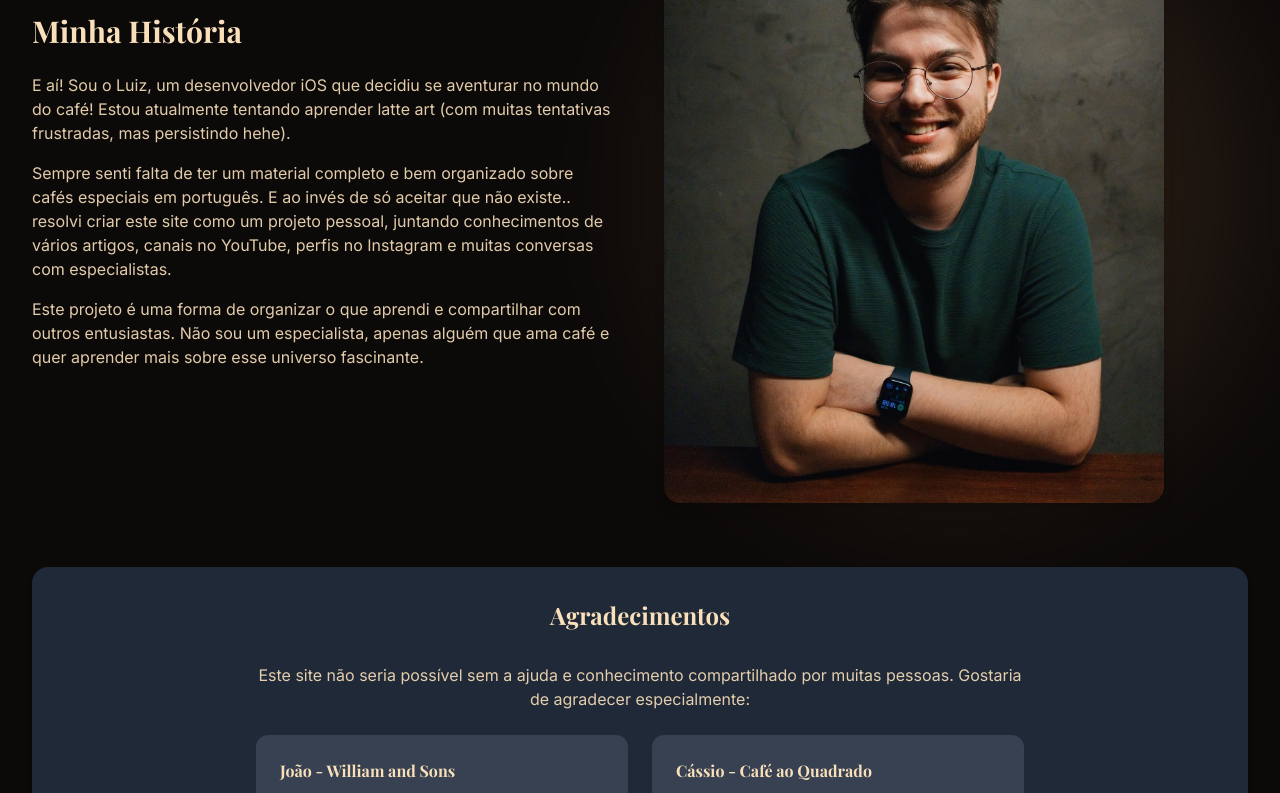
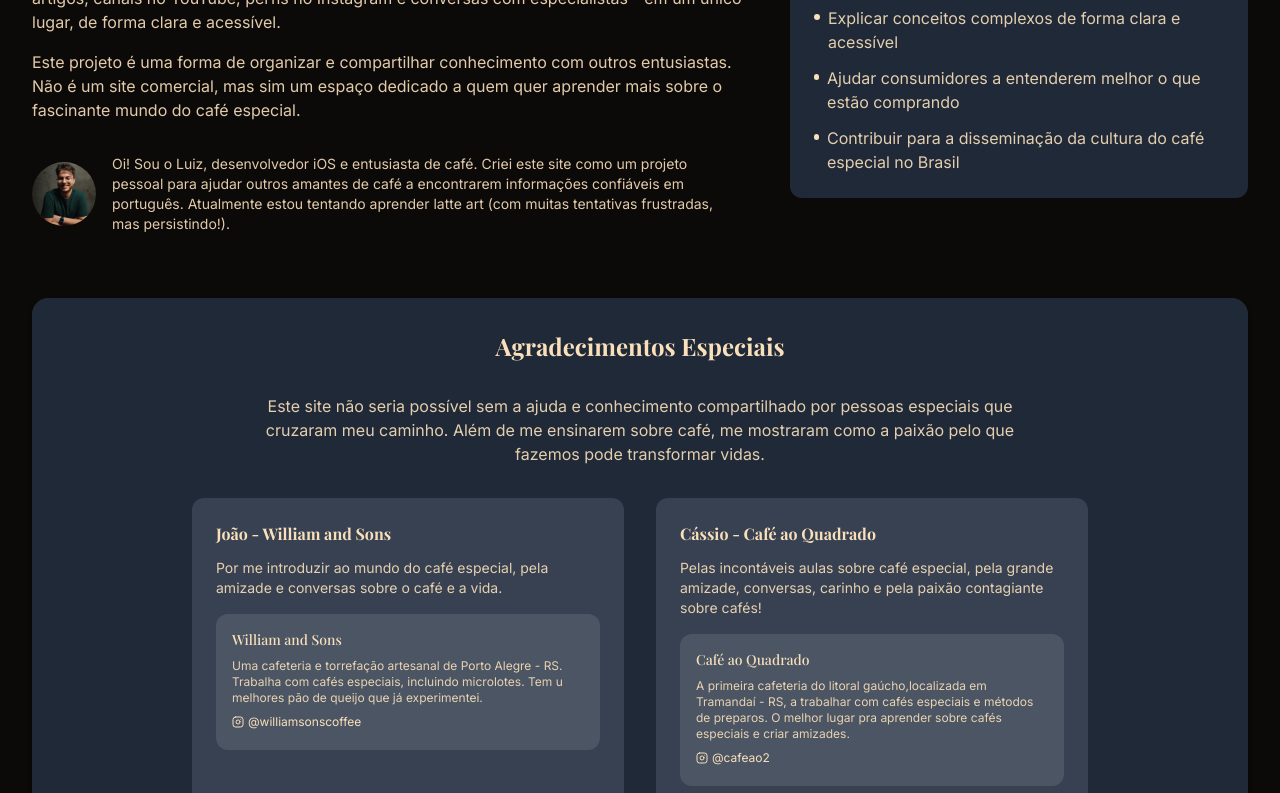
Before and after one commit to luizmellodev/coffee-hunter.web, a Next.js app: page /sobre in a window 1280 px wide. Shown: the part 780-1573 px from the top of the page. Built offline with nearby package versions, Linux system fonts and the light colour scheme; a web font is replaced by a local one.

Commit message:
improve about page

```diff
--- a/app/sobre/page.tsx
+++ b/app/sobre/page.tsx
@@ -1,3 +1,4 @@
+"use client"
 import Image from "next/image"
 import { Heart, Mail, Instagram } from "lucide-react"
 import { PageHeader } from "@/components/page-header"
@@ -9,69 +10,127 @@ export default function SobrePage() {
     <div className="min-h-screen">
       <PageHeader
         title="Sobre o Coffee Hunter"
-        description="Um pouco sobre mim e a jornada de criação deste site."
+        description="A história e o propósito por trás deste projeto."
         icon={<Heart className="h-8 w-8 text-[#C38154]" />}
       />
 
       <section className="py-12 md:py-16">
         <div className="container">
-          <div className="grid lg:grid-cols-2 gap-12 items-center mb-16">
-            <div>
-              <h2 className="text-3xl font-bold text-[#884A39] dark:text-[#F9E0BB] mb-6">Minha História</h2>
+          <div className="grid lg:grid-cols-5 gap-12 items-start mb-16">
+            <div className="lg:col-span-3">
+              <h2 className="text-3xl font-bold text-[#884A39] dark:text-[#F9E0BB] mb-6">O Projeto</h2>
               <div className="space-y-4 text-[#884A39]/80 dark:text-[#F9E0BB]/90">
                 <p>
-                  E aí! Sou o Luiz, um desenvolvedor iOS que decidiu se aventurar no mundo do café! Estou atualmente tentando aprender latte art (com muitas tentativas frustradas, mas
-                  persistindo hehe).
+                  O Coffee Hunter nasceu da necessidade de ter um material completo e bem organizado sobre cafés especiais em português.
+                  A ideia é reunir conhecimentos de diversas fontes - artigos, canais no YouTube, perfis no Instagram e conversas com especialistas - em um único lugar,
+                  de forma clara e acessível.
                 </p>
                 <p>
-                  Sempre senti falta de ter um material completo e bem organizado sobre cafés especiais em português.
-                  E ao invés de só aceitar que não existe.. resolvi criar este site como um projeto pessoal, juntando conhecimentos de vários artigos,
-                  canais no YouTube, perfis no Instagram e muitas conversas com especialistas.
+                  Este projeto é uma forma de organizar e compartilhar conhecimento com outros entusiastas. Não é um site comercial,
+                  mas sim um espaço dedicado a quem quer aprender mais sobre o fascinante mundo do café especial.
                 </p>
-                <p>
-                  Este projeto é uma forma de organizar o que aprendi e compartilhar com outros entusiastas. Não sou um
-                  especialista, apenas alguém que ama café e quer aprender mais sobre esse universo fascinante.
-                </p>
+                <div className="flex items-center gap-4 pt-4">
+                  <div className="relative w-16 h-16 flex-shrink-0">
+                    <Image
+                      src="/me.jpg"
+                      fill
+                      alt="Luiz Mello"
+                      className="rounded-full object-cover"
+                    />
+                  </div>
+                  <div>
+                    <p className="text-sm">
+                      Oi! Sou o Luiz, desenvolvedor iOS e entusiasta de café. Criei este site como um projeto pessoal para ajudar
+                      outros amantes de café a encontrarem informações confiáveis em português. Atualmente estou tentando aprender
+                      latte art (com muitas tentativas frustradas, mas persistindo!).
+                    </p>
+                  </div>
+                </div>
               </div>
             </div>
-            <div className="relative">
-              <div className="absolute -z-10 inset-0 bg-[#F9E0BB] dark:bg-[#C38154]/30 rounded-full blur-3xl opacity-40" />
-              <Image
-                src="/me.jpg"
-                width={500}
-                height={400}
-                alt="Desenvolvedor trabalhando com café"
-                className="rounded-2xl shadow-lg object-cover w-22 h-22"
-              />
+            <div className="lg:col-span-2">
+              <div className="bg-[#F9E0BB]/30 dark:bg-gray-800 rounded-xl p-6">
+                <h3 className="text-xl font-bold text-[#884A39] dark:text-[#F9E0BB] mb-4">Objetivos do Site</h3>
+                <ul className="space-y-3 text-[#884A39]/80 dark:text-[#F9E0BB]/90">
+                  <li className="flex items-start gap-2">
+                    <div className="w-1.5 h-1.5 bg-[#884A39] dark:bg-[#F9E0BB] rounded-full mt-2" />
+                    <span>Fornecer informações confiáveis sobre café especial em português</span>
+                  </li>
+                  <li className="flex items-start gap-2">
+                    <div className="w-1.5 h-1.5 bg-[#884A39] dark:bg-[#F9E0BB] rounded-full mt-2" />
+                    <span>Explicar conceitos complexos de forma clara e acessível</span>
+                  </li>
+                  <li className="flex items-start gap-2">
+                    <div className="w-1.5 h-1.5 bg-[#884A39] dark:bg-[#F9E0BB] rounded-full mt-2" />
+                    <span>Ajudar consumidores a entenderem melhor o que estão comprando</span>
+                  </li>
+                  <li className="flex items-start gap-2">
+                    <div className="w-1.5 h-1.5 bg-[#884A39] dark:bg-[#F9E0BB] rounded-full mt-2" />
+                    <span>Contribuir para a disseminação da cultura do café especial no Brasil</span>
+                  </li>
+                </ul>
+              </div>
             </div>
           </div>
 
           <div className="bg-white dark:bg-gray-800 rounded-2xl p-8 shadow-md mb-16">
-            <h3 className="text-2xl font-bold text-[#884A39] dark:text-[#F9E0BB] mb-8 text-center">Agradecimentos</h3>
+            <h3 className="text-2xl font-bold text-[#884A39] dark:text-[#F9E0BB] mb-8 text-center">Agradecimentos Especiais</h3>
 
-            <div className="space-y-6 text-[#884A39]/80 dark:text-[#F9E0BB]/90">
+            <div className="space-y-8 text-[#884A39]/80 dark:text-[#F9E0BB]/90">
               <p className="text-center max-w-3xl mx-auto">
-                Este site não seria possível sem a ajuda e conhecimento compartilhado por muitas pessoas. Gostaria de
-                agradecer especialmente:
+                Este site não seria possível sem a ajuda e conhecimento compartilhado por pessoas especiais que cruzaram meu caminho.
+                Além de me ensinarem sobre café, me mostraram como a paixão pelo que fazemos pode transformar vidas.
               </p>
 
-              <div className="grid md:grid-cols-2 gap-6 max-w-3xl mx-auto">
+              <div className="grid md:grid-cols-2 gap-8 max-w-4xl mx-auto">
                 <div className="bg-[#F9E0BB]/30 dark:bg-gray-700 p-6 rounded-xl">
-                  <h4 className="font-bold text-[#884A39] dark:text-[#F9E0BB] mb-2">João - William and Sons</h4>
-                  <p className="text-sm">
-                    Pelas conversas inspiradoras e pelo conhecimento compartilhado sobre o mundo dos cafés especiais (e pelo nome Coffee Hunter!).
+                  <h4 className="font-bold text-[#884A39] dark:text-[#F9E0BB] mb-3">João - William and Sons</h4>
+                  <p className="text-sm mb-4">
+                    Por me introduzir ao mundo do café especial, pela amizade e conversas sobre o café e a vida.
                   </p>
+                  <div className="bg-[#F9E0BB]/20 dark:bg-gray-600 p-4 rounded-lg">
+                    <h5 className="font-medium text-[#884A39] dark:text-[#F9E0BB] mb-2 text-sm">William and Sons</h5>
+                    <p className="text-xs">
+                    Uma cafeteria e torrefação artesanal de Porto Alegre - RS. Trabalha com cafés especiais, incluindo microlotes. Tem u   melhores pão de queijo que já experimentei.
+                    </p>
+                    <a
+                      href="https://instagram.com/williamsonscoffee"
+                      target="_blank"
+                      rel="noopener noreferrer"
+                      className="inline-flex items-center gap-1 text-xs text-[#884A39] dark:text-[#F9E0BB] mt-2 hover:underline"
+                    >
+                      <Instagram className="h-3 w-3" />
+                      @williamsonscoffee
+                    </a>
+                  </div>
                 </div>
 
                 <div className="bg-[#F9E0BB]/30 dark:bg-gray-700 p-6 rounded-xl">
-                  <h4 className="font-bold text-[#884A39] dark:text-[#F9E0BB] mb-2">Cássio - Café ao Quadrado</h4>
-                  <p className="text-sm">Pelos insights valiosos e pela paixão contagiante pelo café de qualidade.</p>
+                  <h4 className="font-bold text-[#884A39] dark:text-[#F9E0BB] mb-3">Cássio - Café ao Quadrado</h4>
+                  <p className="text-sm mb-4">
+                    Pelas incontáveis aulas sobre café especial, pela grande amizade, conversas, carinho e pela paixão contagiante sobre cafés!
+                  </p>
+                  <div className="bg-[#F9E0BB]/20 dark:bg-gray-600 p-4 rounded-lg">
+                    <h5 className="font-medium text-[#884A39] dark:text-[#F9E0BB] mb-2 text-sm">Café ao Quadrado</h5>
+                    <p className="text-xs">
+                    A primeira cafeteria do litoral gaúcho,localizada em Tramandaí - RS, a trabalhar com cafés especiais e métodos de preparos. O melhor lugar pra aprender sobre cafés especiais e criar amizades.
+                    </p>
+                    <a
+                      href="https://instagram.com/cafeao2"
+                      target="_blank"
+                      rel="noopener noreferrer"
+                      className="inline-flex items-center gap-1 text-xs text-[#884A39] dark:text-[#F9E0BB] mt-2 hover:underline"
+                    >
+                      <Instagram className="h-3 w-3" />
+                      @cafeao2
+                    </a>
+                  </div>
                 </div>
               </div>
 
-              <p className="text-center max-w-3xl mx-auto mt-6">
-                E a todos os baristas, produtores, torrefadores e entusiastas que compartilham seu conhecimento online e
-                pessoalmente.
+              <p className="text-center max-w-3xl mx-auto mt-8">
+                E a todos os baristas, produtores, torrefadores e entusiastas que compartilham seu conhecimento e paixão,
+                contribuindo para um mundo do café mais rico e acessível.
               </p>
             </div>
           </div>
```
